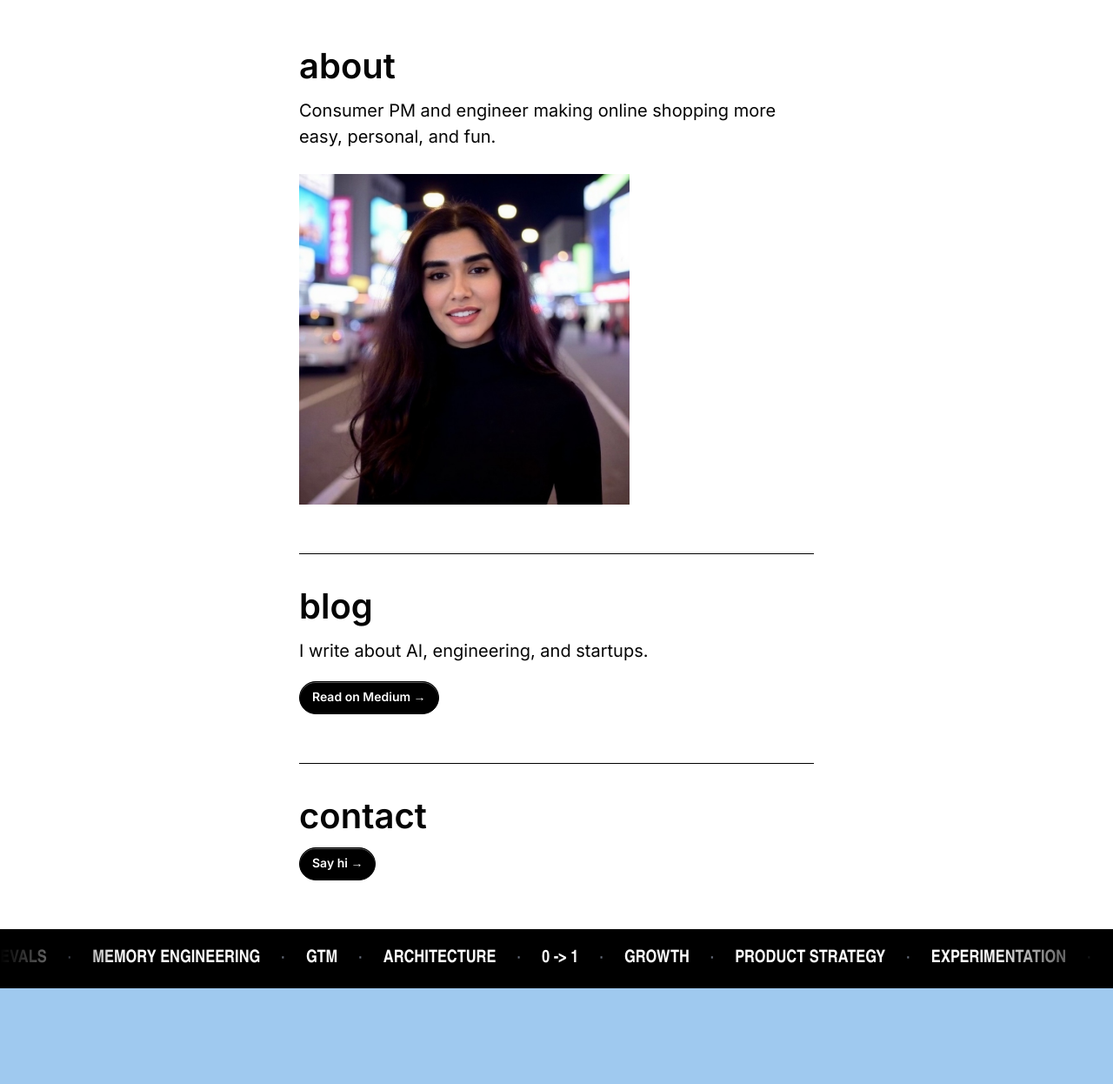
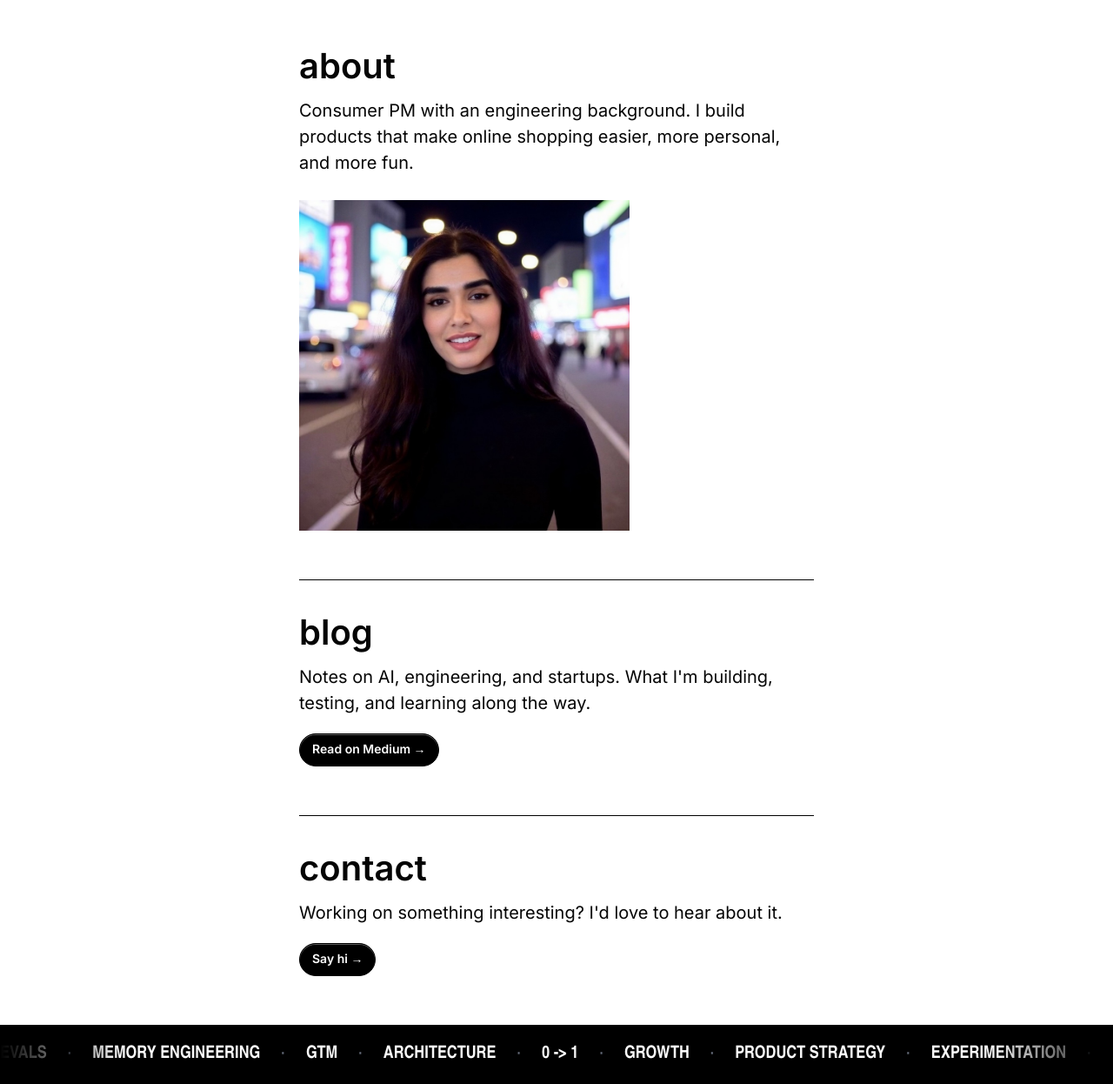
Before and after one commit to skhander/Website-2.0, a plain HTML site: page index.html in a window 1280 px wide. Shown: the part 808-2054 px from the top of the page at 87% size. Before the commit the page ends 1944 px from the top, so only its background shows below. Drawn offline with Linux system fonts and the light colour scheme; a web font is replaced by a local one.

Commit message:
Rewrite the about, blog, and contact copy.
Co-authored-by: Cursor <cursoragent@cursor.com>

```diff
--- a/index.html
+++ b/index.html
@@ -104,7 +104,7 @@
   <section class="sheet" id="about">
     <div class="sheet-inner">
       <h2>about</h2>
-      <p>Consumer PM and engineer making online shopping more easy, personal, and fun.</p>
+      <p>Consumer PM with an engineering background. I build products that make online shopping easier, more personal, and more fun.</p>
       <figure class="about-photo">
         <img src="images/sharin.jpg" alt="Sharin Khander" width="900" height="900" loading="lazy">
       </figure>
@@ -115,7 +115,7 @@
     <div class="sheet-inner">
       <hr class="rule-solid">
       <h2>blog</h2>
-      <p>I write about AI, engineering, and startups.</p>
+      <p>Notes on AI, engineering, and startups. What I'm building, testing, and learning along the way.</p>
       <p><a class="btn btn-pill" href="https://sharinkhander.medium.com/" target="_blank" rel="noopener">Read on Medium →</a></p>
     </div>
   </section>
@@ -124,6 +124,7 @@
     <div class="sheet-inner">
       <hr class="rule-solid">
       <h2>contact</h2>
+      <p>Working on something interesting? I'd love to hear about it.</p>
       <p><a class="btn btn-pill" href="https://www.linkedin.com/in/sharin-khander/" target="_blank" rel="noopener">Say hi →</a></p>
     </div>
   </section>
```
